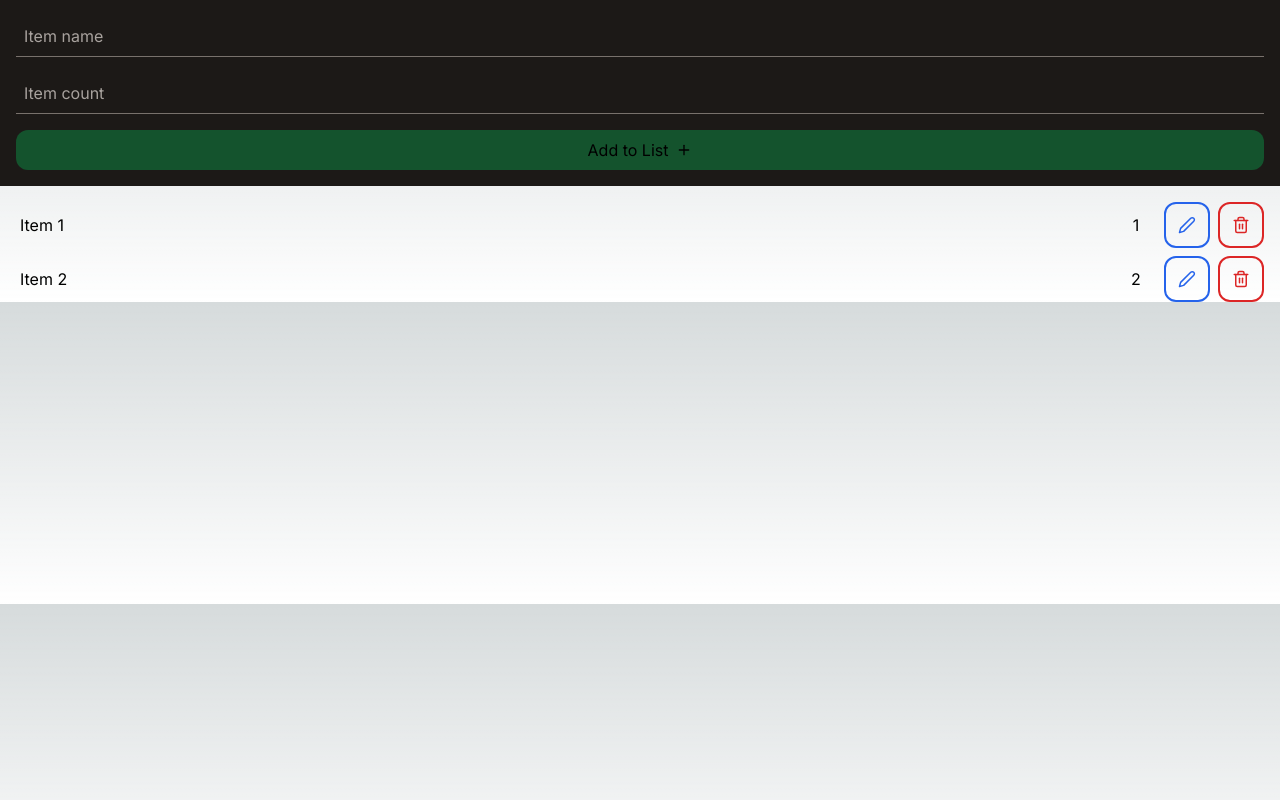
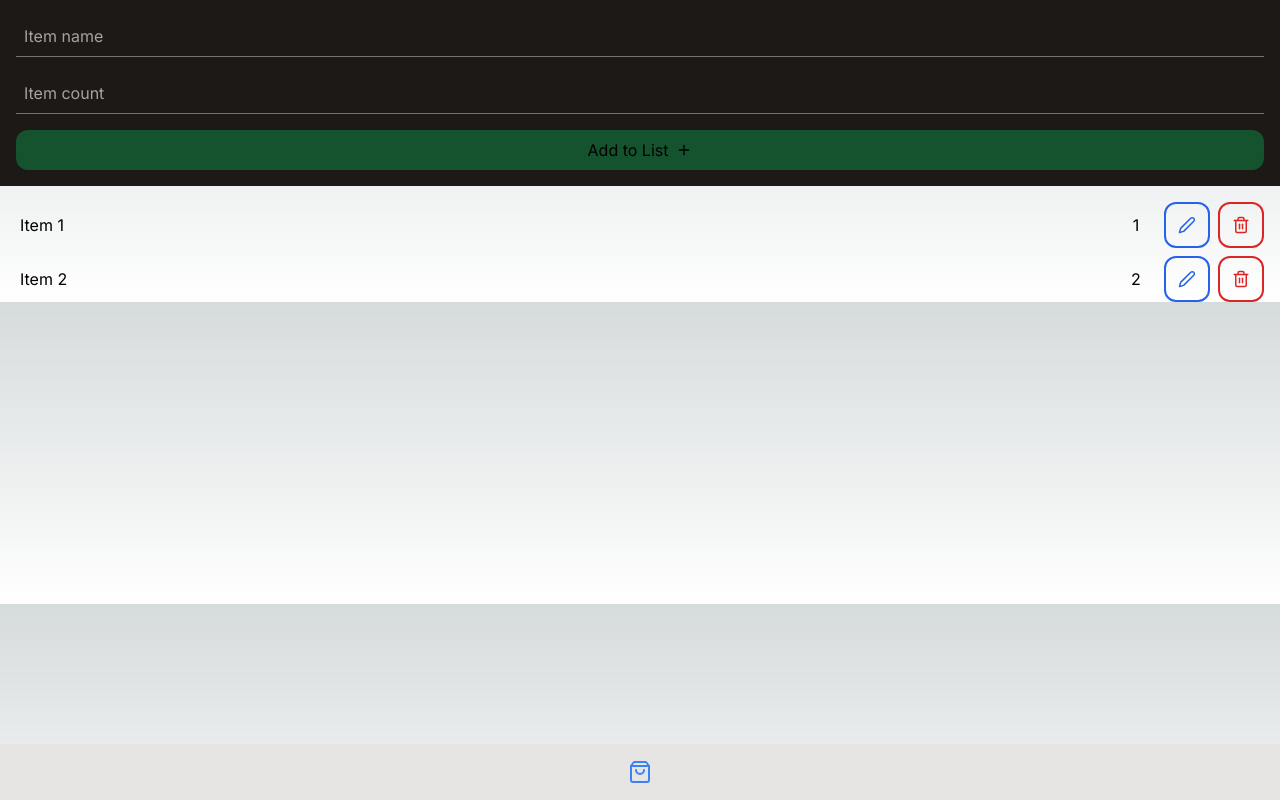
Before and after one commit to dotremilie/shopping-list, a Next.js app: page / in a window 1280 px wide. Built offline with nearby package versions, Linux system fonts and the light colour scheme.

Commit message:
Add Navbar

```diff
--- /dev/null
+++ b/app/components/Navbar.tsx
@@ -0,0 +1,29 @@
+'use client'
+
+import React from 'react'
+import Link from 'next/link'
+import { FiShoppingBag } from 'react-icons/fi'
+import { usePathname } from 'next/navigation'
+import { clsx } from 'clsx'
+
+const Navbar = () => {
+    const pathname = usePathname()
+
+    return (
+        <div className="text-2xl absolute flex items-center justify-around bottom-0 left-0 w-full dark:bg-stone-900 bg-stone-200">
+            <Link
+                href="/"
+                className={clsx(
+                    'gap-2 h-full p-4 flex flex-col items-center justify-center',
+                    {
+                        'text-blue-500': pathname === '/',
+                    },
+                )}
+            >
+                <FiShoppingBag />
+            </Link>
+        </div>
+    )
+}
+
+export default Navbar
--- a/app/layout.tsx
+++ b/app/layout.tsx
@@ -1,13 +1,14 @@
-import type { Metadata } from "next";
-import { Inter } from "next/font/google";
-import "./globals.css";
+import type { Metadata } from 'next'
+import { Inter } from 'next/font/google'
+import './globals.css'
+import Navbar from '@/app/components/Navbar'
 
-const font = Inter({ subsets: ["latin"] });
+const font = Inter({ subsets: ['latin'] })
 
 export const metadata: Metadata = {
-  title: "Create Next App",
-  description: "Generated by create next app",
-};
+    title: 'Shopping List',
+    description: 'Generated by create next app',
+}
 
 export default function RootLayout({
                                        children,
@@ -16,7 +17,10 @@ export default function RootLayout({
 }>) {
     return (
         <html lang="en">
-      <body className={font.className}>{children}</body>
+        <body className={font.className}>
+        {children}
+        <Navbar />
+        </body>
         </html>
-  );
+    )
 }
```
Lines whose indentation alone changed are shown as unchanged.
